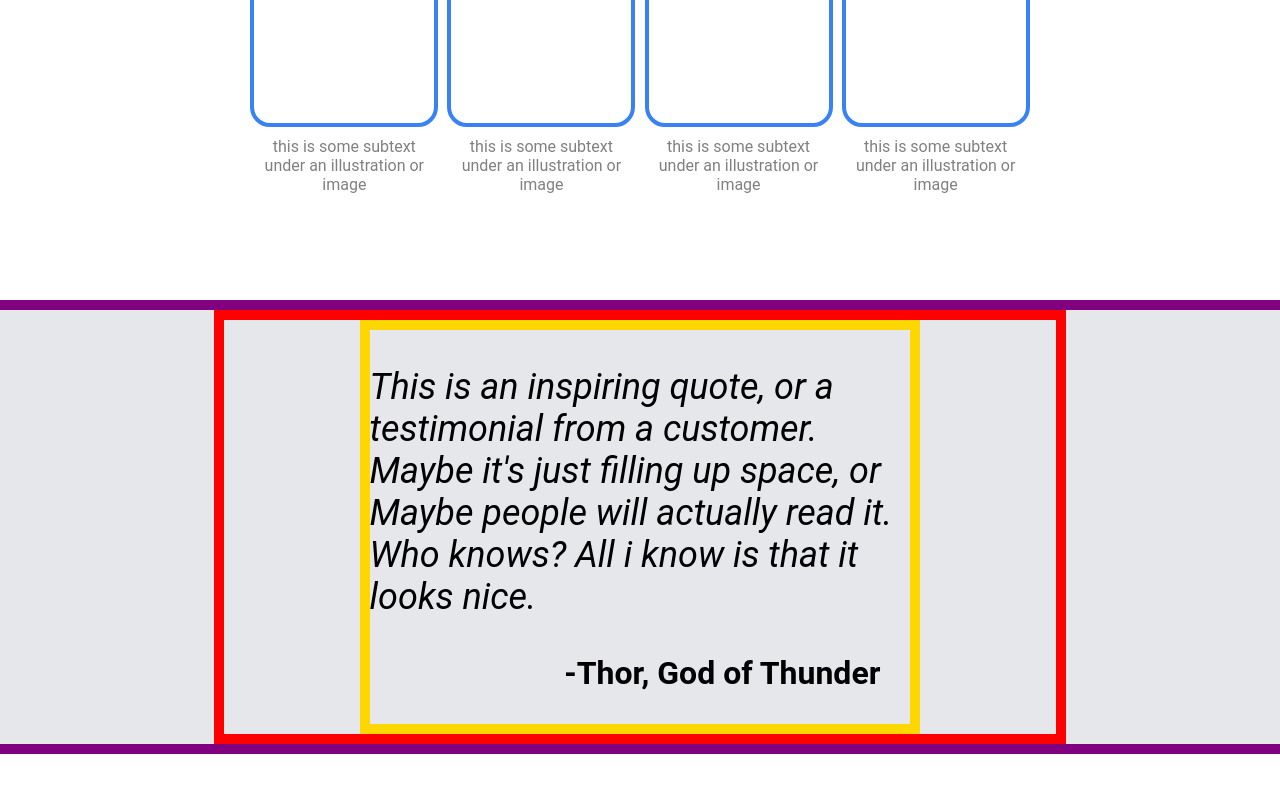
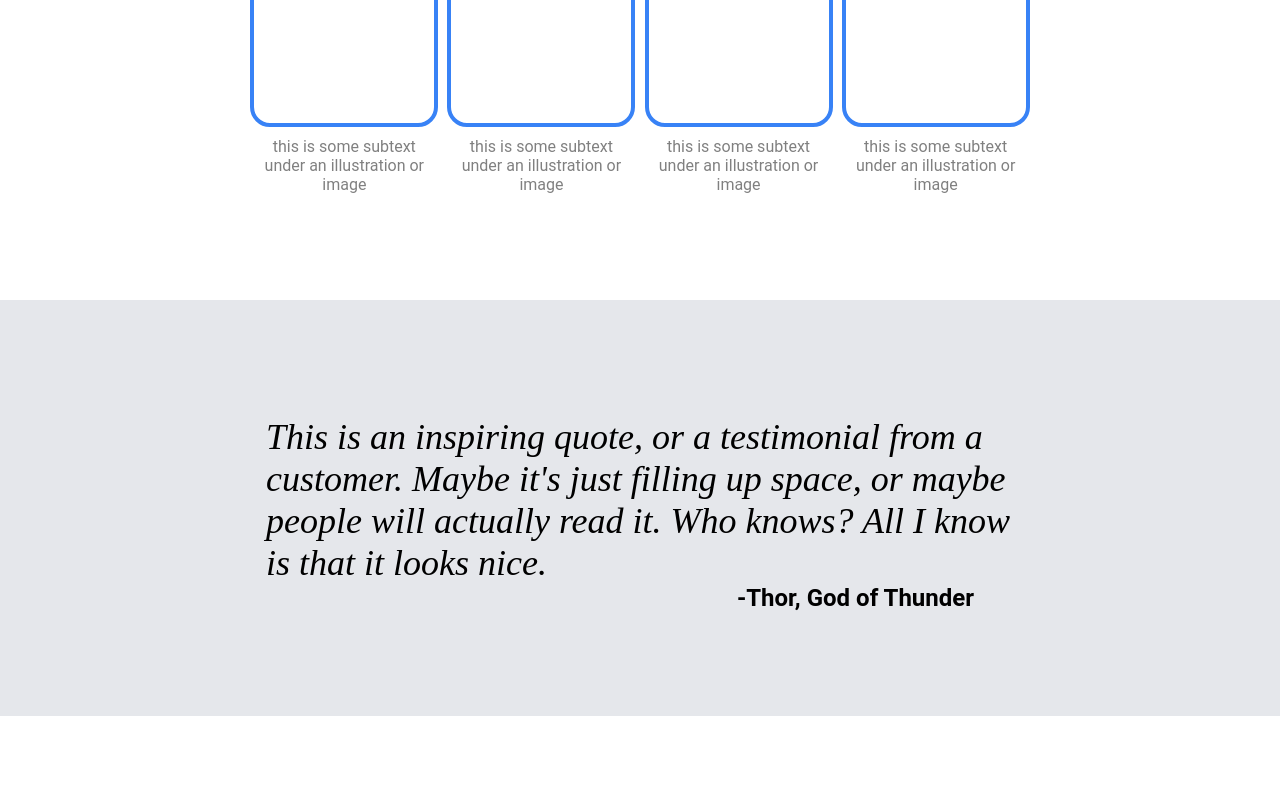
Before and after one commit to FabrickMG/landind_page, a plain HTML site: page index.html in a window 1280 px wide. Shown: the part 803-1595 px from the top of the page. Drawn offline with Linux system fonts and the light colour scheme.

Commit message:
correccion del area quote

```diff
--- a/index.html
+++ b/index.html
@@ -84,17 +84,17 @@
 
             <section id="quote">
 
-                <div class="container-quote-text">
-                    <p class="quote-text italic">
+             <!--   <div class="container-quote-text">  -->
+                    <p class="quote-italic">
                         This is an inspiring quote, or a testimonial from a
-                        customer. Maybe it's just filling up space, or Maybe
-                        people will actually read it. Who knows? All i know
+                        customer. Maybe it's just filling up space, or maybe
+                        people will actually read it. Who knows? All I know
                         is that it looks nice.
                     </p>
-                    <p class="quote-text bold">
+                    <p class="quote-bold">
                         -Thor, God of Thunder
                     </p>
-                </div>
+            <!--    </div>  -->
 
             </section>
         </div>
--- a/styles.css
+++ b/styles.css
@@ -5,7 +5,7 @@
     border: 1px solid black;
     box-sizing: border-box;
   }
-*/
+/*
 
 
   /* configuración del header-menu*/
@@ -227,7 +227,7 @@
   /* configuracion del area quote */
 
   .container-quote {
-    border: 10px solid purple;
+/*    border: 10px solid purple;  */
     position:relative;
     left: 0px;
     width: 100%;
@@ -238,37 +238,31 @@
   }
 
   #quote {
-    border: 10px solid red;
+/*    border: 10px solid red; */
     display: flex;
     flex-direction: column;
-    justify-content: center;
-    align-items: center;
-    width: 65%;
+    width: 60%;
+    padding-top: 80px;
+    padding-bottom: 80px;
   }
 
-  .container-quote-text {
-  border: 10px solid gold;
-    width: 65%;
+  .quote-italic {
+    font-size: 36px;
+    color: #000;
+    font-family: Ubuntu, Cantarell;
+    font-style: italic;
+    padding-left: 10px;
+    padding-bottom: 0px;
+    margin-bottom: 0px;
   }
 
-  .quote-text {
-    display: flex;
-    justify-content: flex-end;
-
-  }
-
-  .italic {
-    font-size: 36px;
-    font-style: italic;
+  .quote-bold {
+    font-size: 24px;
+    font-weight: bold;
     color: #000;
-  }
-
-  .bold {
-    font-size: 32px;
-    font-weight: bold;
-    justify-self: right;
-    color: #000;
-    padding-right: 30px;
+    align-self: flex-end;
+    padding-right: 50px;
+    margin-top: 0px;
   }
 
 
```
